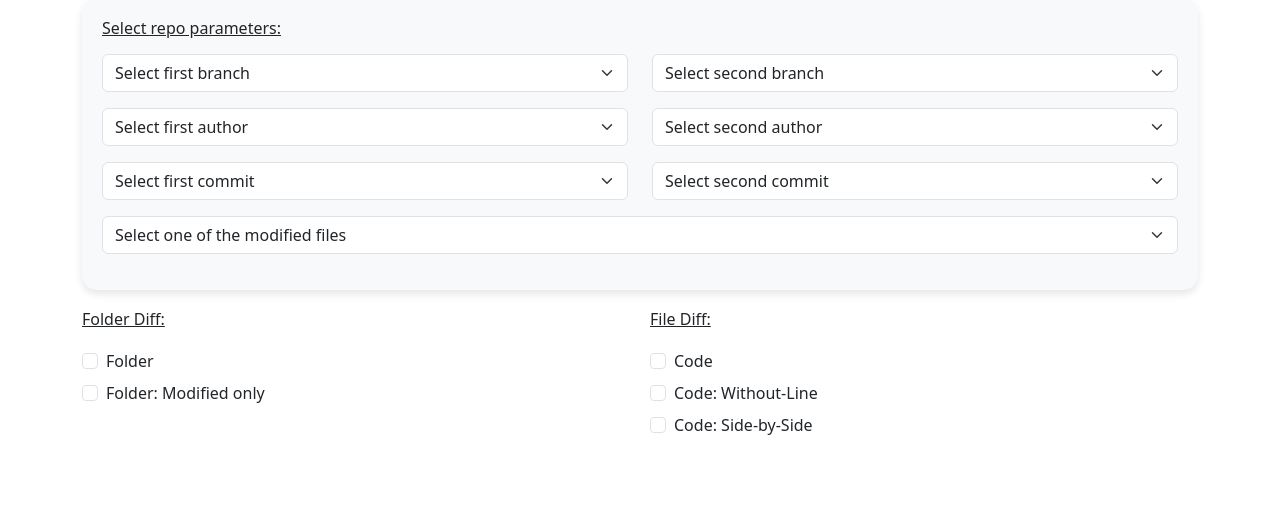
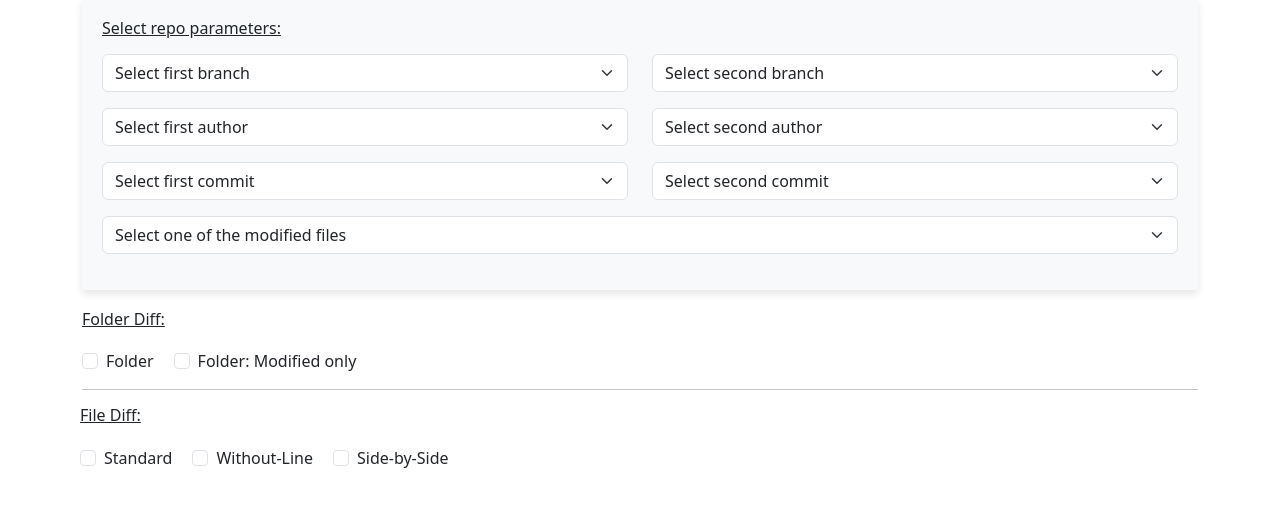
Before and after one commit to maddytae/gitexplorer, a Flask app: template templates/repo.html in a window 1280 px wide. Shown: the part 49-556 px from the top of the page. Run offline with Flask 3, Linux system fonts and the light colour scheme; the template is opened without the code that fills it, so the values that code supplies are empty.

Commit message:
saving work

```diff
--- a/app.py
+++ b/app.py
@@ -42,7 +42,8 @@ scheduler = BackgroundScheduler()
 scheduler.add_job(func=clean_old_directories, trigger="interval", hours=0.25)
 scheduler.start()
 
-# Shut down the scheduler when exiting the app
+# Shut down the scheduler w
+# hen exiting the app
 atexit.register(lambda: scheduler.shutdown())
 
 
--- a/static/styles.css
+++ b/static/styles.css
@@ -7,16 +7,16 @@
 }
 .main-page .form-control {
     box-shadow: 0 4px 8px rgba(0, 0, 0, 0.1); /* Subtle shadow around input */
-    border-radius: 25px; /* Rounded borders for input */
+    border-radius: 10px; /* Rounded borders for input */
 }
 .main-page .btn-primary {
-    border-radius: 25px; /* Rounded borders for button */
+    border-radius: 10px; /* Rounded borders for button */
 }
 
 
 .custom-bg {
     background-color: #f8f9fa; /* Light grey background */
-    border-radius: 15px;
+    /* border-radius: 15px; */
     padding: 20px;
     box-shadow: 0 4px 8px rgba(0, 0, 0, 0.1); /* subtle shadow for depth */
     margin-bottom: 20px; /* Adds space between custom-bg sections */
@@ -39,7 +39,21 @@
 .CodeMirror {
     text-align: left;
     direction: ltr; /* Left-to-right text direction */
-    height: 30rem;
+    height: 60rem;
     border: 1px solid #ced4da;
     border-radius: 0.25rem;
 }
+
+.iframe-container {
+    display: flex;
+    justify-content: center;
+    align-items: center;
+    width: 100%;
+}
+
+#diffFrame {
+    width: 80%; /* Adjust the width as needed */
+    height: 600px;
+    border: none;
+    display: block; /* Ensure it's not set to none */
+}
--- a/templates/checkbox.html
+++ /dev/null
@@ -1,40 +0,0 @@
-<!-- Checkbox within a custom background -->
-<div class="row">
-    <!-- First box with first two checkboxes -->
-    <div class="col-md-6" style="padding-right: 10px;">
-        <h6 class="heading-margin" style="text-decoration: underline; margin-bottom: 20px;">Folder Diff:</h6> <!-- Increased margin-bottom for more space -->
-        <!-- Folder Checkbox -->
-        <div class="form-check mb-2"> <!-- Reduced margin-bottom to decrease gap between checkboxes -->
-            <input class="form-check-input" type="checkbox" id="showFolderCheckbox" data-url="{{ diff_files['folder_diff'] }}">
-            <label class="form-check-label" for="showFolderCheckbox">Folder</label>
-        </div>
-
-        <!-- Folder Checkbox Modifications only -->
-        <div class="form-check mb-2"> <!-- Reduced margin-bottom to decrease gap between checkboxes -->
-            <input class="form-check-input" type="checkbox" id="showFolderCheckboxmodifications" data-url="{{ diff_files['folder_diff_mod'] }}">
-            <label class="form-check-label" for="showFolderCheckboxmodifications">Folder: Modified only</label>
-        </div>
-    </div>
-
-    <!-- Second box with remaining three checkboxes -->
-    <div class="col-md-6" style="padding-left: 10px;">
-        <h6 class="heading-margin" style="text-decoration: underline; margin-bottom: 20px;">File Diff:</h6> <!-- Increased margin-bottom for more space -->
-        <!-- Code Checkbox -->
-        <div class="form-check mb-2"> <!-- Reduced margin-bottom to decrease gap between checkboxes -->
-            <input class="form-check-input" type="checkbox" id="showCodeCheckbox" data-url="{{ diff_files['line_diff'] }}">
-            <label class="form-check-label" for="showCodeCheckbox">Code</label>
-        </div>
-
-        <!-- Code (w/o line) Checkbox -->
-        <div class="form-check mb-2"> <!-- Reduced margin-bottom to decrease gap between checkboxes -->
-            <input class="form-check-input" type="checkbox" id="showCodeWoLineCheckbox" data-url="{{ diff_files['no_line_diff'] }}">
-            <label class="form-check-label" for="showCodeWoLineCheckbox">Code: Without-Line</label>
-        </div>
-
-        <!-- Code Side by Side Checkbox -->
-        <div class="form-check mb-2"> <!-- Reduced margin-bottom to decrease gap between checkboxes -->
-            <input class="form-check-input" type="checkbox" id="showCodeSideBySideCheckbox" data-url="{{ diff_files['side_by_side_diff'] }}">
-            <label class="form-check-label" for="showCodeSideBySideCheckbox">Code: Side-by-Side</label>
-        </div>
-    </div>
-</div>
--- /dev/null
+++ b/templates/checkbox_files.html
@@ -0,0 +1,28 @@
+<!-- Checkbox within a custom background -->
+<div class="row">
+    <!-- Second box with three checkboxes -->
+    <div class="col-md-12" style="padding-left: 10px;">
+        <h6 class="heading-margin" style="text-decoration: underline; margin-bottom: 20px;">File Diff:</h6>
+
+        <!-- Inline container for checkboxes -->
+        <div style="display: flex; justify-content: start; align-items: center;">
+            <!-- Code Checkbox -->
+            <div class="form-check" style="margin-right: 20px;">
+                <input class="form-check-input" type="checkbox" id="showCodeCheckbox" data-url="{{ diff_files['line_diff'] }}">
+                <label class="form-check-label" for="showCodeCheckbox">Standard</label>
+            </div>
+
+            <!-- Code (w/o line) Checkbox -->
+            <div class="form-check" style="margin-right: 20px;">
+                <input class="form-check-input" type="checkbox" id="showCodeWoLineCheckbox" data-url="{{ diff_files['no_line_diff'] }}">
+                <label class="form-check-label" for="showCodeWoLineCheckbox">Without-Line</label>
+            </div>
+
+            <!-- Code Side by Side Checkbox -->
+            <div class="form-check">
+                <input class="form-check-input" type="checkbox" id="showCodeSideBySideCheckbox" data-url="{{ diff_files['side_by_side_diff'] }}">
+                <label class="form-check-label" for="showCodeSideBySideCheckbox">Side-by-Side</label>
+            </div>
+        </div>
+    </div>
+</div>
--- /dev/null
+++ b/templates/checkbox_folders.html
@@ -0,0 +1,22 @@
+<!-- Checkbox within a custom background -->
+<div class="row">
+    <!-- Container for both checkboxes -->
+    <div class="col-md-12">
+        <h6 class="heading-margin" style="text-decoration: underline; margin-bottom: 20px;">Folder Diff:</h6>
+
+        <!-- Inline container for checkboxes -->
+        <div style="display: flex; justify-content: start; align-items: center;">
+            <!-- Folder Checkbox -->
+            <div class="form-check" style="margin-right: 20px;"> <!-- Added right margin for separation -->
+                <input class="form-check-input" type="checkbox" id="showFolderCheckbox" data-url="{{ diff_files['folder_diff'] }}">
+                <label class="form-check-label" for="showFolderCheckbox">Folder</label>
+            </div>
+
+            <!-- Folder Checkbox Modifications only -->
+            <div class="form-check">
+                <input class="form-check-input" type="checkbox" id="showFolderCheckboxmodifications" data-url="{{ diff_files['folder_diff_mod'] }}">
+                <label class="form-check-label" for="showFolderCheckboxmodifications">Folder: Modified only</label>
+            </div>
+        </div>
+    </div>
+</div>
--- a/templates/repo.html
+++ b/templates/repo.html
@@ -8,9 +8,28 @@
         <form method="post" action="{{ url_for('repo', repo_name=repo_name) }}">
             {% include 'dropdown.html' %}
         </form>
+
     </div>
 
-    {% include 'checkbox.html' %}
+    <div class="row">
+        <!-- Single column containing both folders and files checkboxes -->
+        <div class="col-md-12">
+            <!-- Folder Checkboxes Section -->
+            <div class="folder-checkboxes">
+                {% include 'checkbox_folders.html' %}
+            </div>
+
+            <!-- Horizontal Divider -->
+            <hr>
+
+            <!-- File Checkboxes Section -->
+            <div class="file-checkboxes">
+                {% include 'checkbox_files.html' %}
+            </div>
+        </div>
+    </div>
+
+
 
     <!-- iframe for folder_diff.html, initially hidden -->
     <iframe id="diffFrame" src="{{ diff_files['folder_diff'] }}" width="100%" height="600px" style="border:none; display: none;"></iframe>
```
Also changed, not shown: templates/checkbox_main.html (deleted, +0 -26 lines), templates/main.html (+30 -15 lines), 1 other file.
